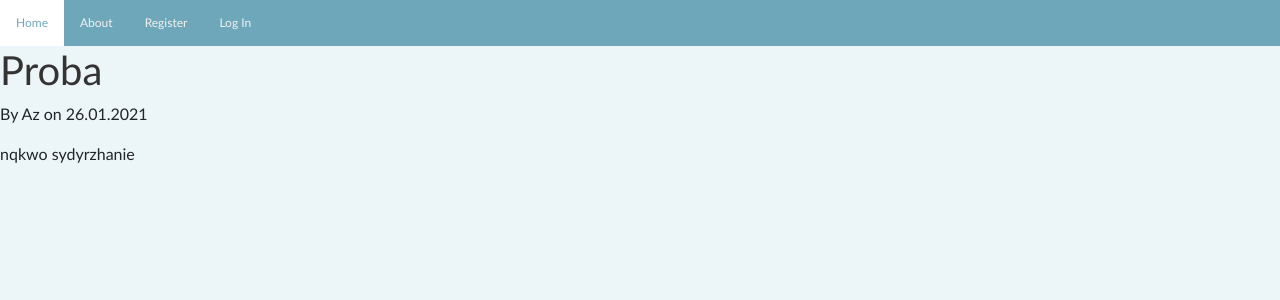
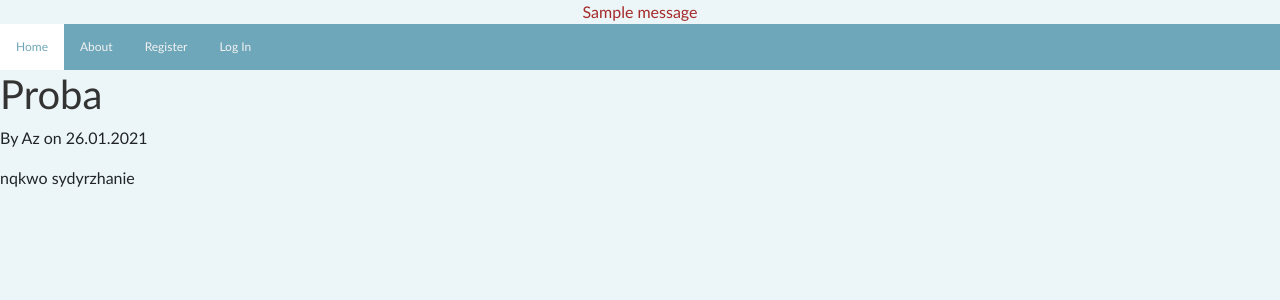
Before and after one commit to lucho03/Flask_Homewrok2.0, a Flask app: page / in a window 1280 px wide. Shown: the top 300 px of the page. Run offline with Flask 2, Linux system fonts and the light colour scheme; tables that the repository leaves empty hold one stand-in row (values such as "Sample post"); one stand-in notice (Sample message) is shown; some libraries are stand-ins or nearby versions.

Commit message:
Update layout.html

```diff
--- a/templates/layout.html
+++ b/templates/layout.html
@@ -2,7 +2,6 @@
 <html>
     <head>
         <meta charset="utf-8">
-        <meta name="viewport" content="width=device-width, initial-scale=1">
         <meta name="viewport" content="width=device-width, initial-scale=1">
         <link href="https://cdn.jsdelivr.net/npm/bootstrap@5.0.0-beta1/dist/css/bootstrap.min.css" rel="stylesheet" integrity="sha384-giJF6kkoqNQ00vy+HMDP7azOuL0xtbfIcaT9wjKHr8RbDVddVHyTfAAsrekwKmP1" crossorigin="anonymous">
 
@@ -10,9 +9,19 @@
         <title>Blog</title>
     </head>
     <body>
-        <div class="proba">
+        <div>
+            {% with messages=get_flashed_messages(with_categories=true) %}
+                {% if messages %}
+                    {% for category, message in messages %}
+                        <div class="errors">
+                            {{ message }}
+                        </div>
+                    {% endfor %}
+                {% endif %}
+            {% endwith %}
             {% block content %}{% endblock %}
         </div>
+
         <script src="https://cdn.jsdelivr.net/npm/bootstrap@5.0.0-beta1/dist/js/bootstrap.bundle.min.js" integrity="sha384-ygbV9kiqUc6oa4msXn9868pTtWMgiQaeYH7/t7LECLbyPA2x65Kgf80OJFdroafW" crossorigin="anonymous"></script>
         <script src="https://cdn.jsdelivr.net/npm/@popperjs/core@2.5.4/dist/umd/popper.min.js" integrity="sha384-q2kxQ16AaE6UbzuKqyBE9/u/KzioAlnx2maXQHiDX9d4/zp8Ok3f+M7DPm+Ib6IU" crossorigin="anonymous"></script>
         <script src="https://cdn.jsdelivr.net/npm/bootstrap@5.0.0-beta1/dist/js/bootstrap.min.js" integrity="sha384-pQQkAEnwaBkjpqZ8RU1fF1AKtTcHJwFl3pblpTlHXybJjHpMYo79HY3hIi4NKxyj" crossorigin="anonymous"></script>
```
